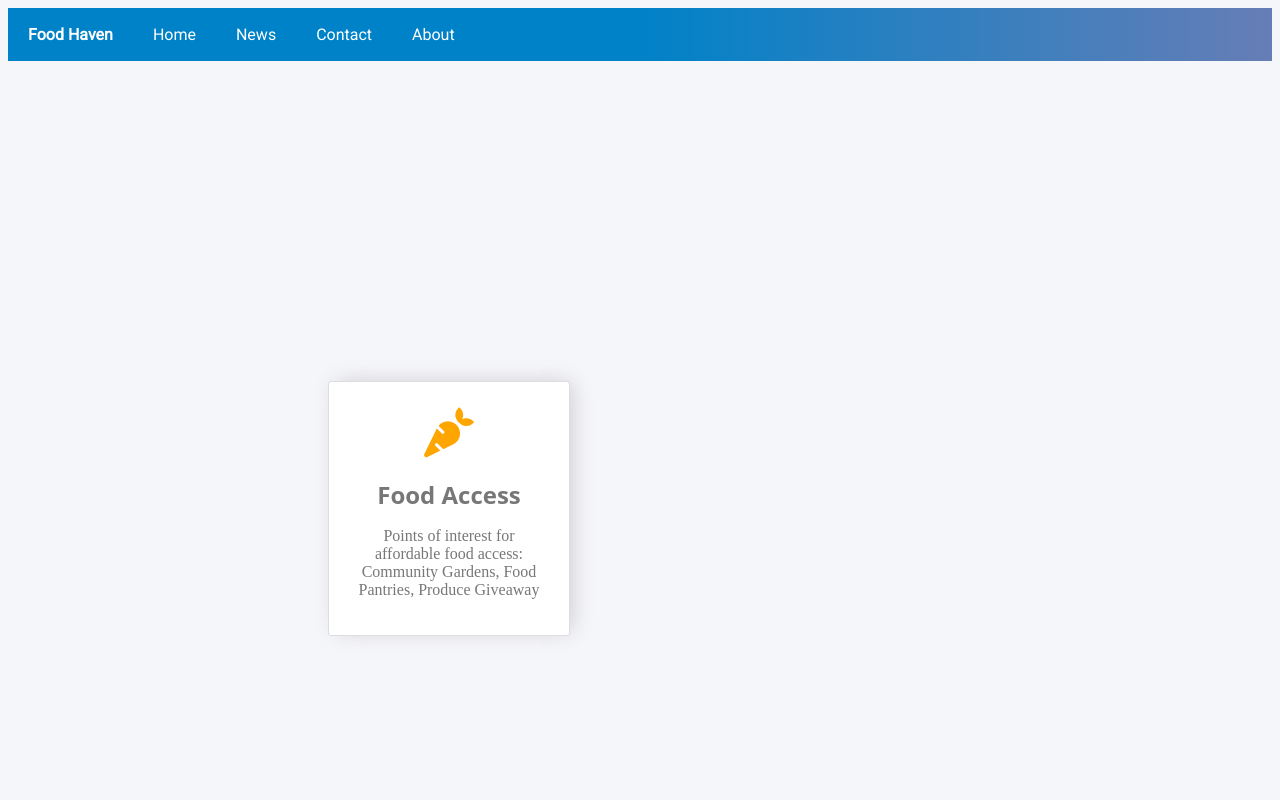
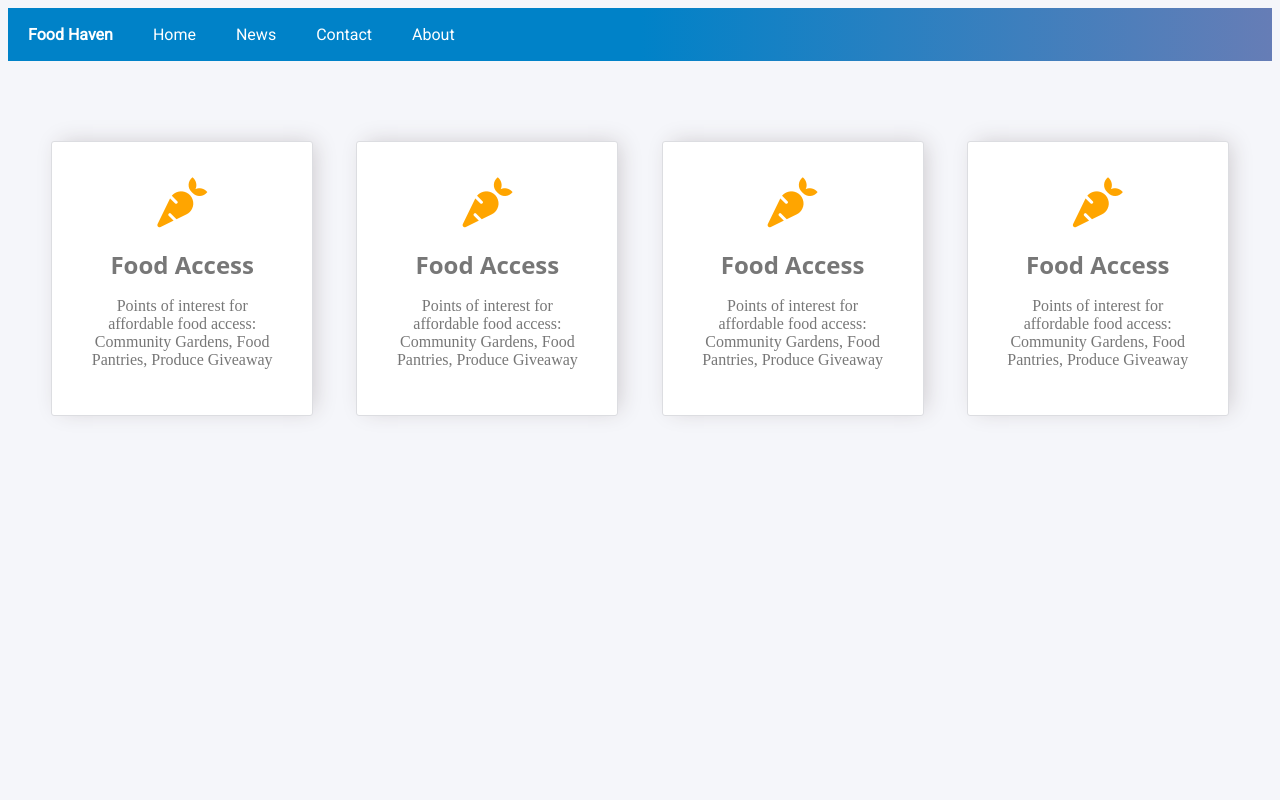
Before and after one commit to binghamton-hackathon/Food-Haven, an Angular app: page / in a window 1280 px wide. Shown: the top 800 px of the page. Built offline with nearby package versions, Linux system fonts and the light colour scheme.

Commit message:
p2 panel

```diff
--- a/src/app/app.component.html
+++ b/src/app/app.component.html
@@ -1,8 +1,5 @@
 <!--The content below is only a placeholder and can be replaced.-->
 <div id="app-component">
-
   <app-navbar></app-navbar>
-  <app-about-panel></app-about-panel>
-  <app-large-panel></app-large-panel>
+  <app-home></app-home>
 </div>
-<div></div>
--- a/src/app/app.module.ts
+++ b/src/app/app.module.ts
@@ -6,6 +6,8 @@ import { NavbarComponent } from './core/navbar/navbar.component';
 import { AboutPanelComponent } from './components/about-panel/about-panel.component';
 import { LargePanelComponent } from './components/large-panel/large-panel.component';
 import { SmallButtonComponent } from './components/buttons/small-button/small-button.component';
+import { HomeComponent } from './core/home/home.component';
+import { P2PanelComponent } from './components/p2-panel/p2-panel.component';
 
 @NgModule({
   declarations: [
@@ -13,7 +15,9 @@ import { SmallButtonComponent } from './components/buttons/small-button/small-bu
     NavbarComponent,
     AboutPanelComponent,
     LargePanelComponent,
-    SmallButtonComponent
+    SmallButtonComponent,
+    HomeComponent,
+    P2PanelComponent
   ],
   imports: [
     BrowserModule
--- a/src/app/components/about-panel/about-panel.component.css
+++ b/src/app/components/about-panel/about-panel.component.css
@@ -1,9 +1,8 @@
 .food-panel {
-  margin: 20rem;
   text-align: center;
   display: block;
   width: 200px;
-  padding: 20px;
+  padding: 30px;
   border: 1px solid #dcdde1;
   border-radius: 3px;
   background-color: white;
@@ -11,6 +10,12 @@
   -moz-box-shadow: 5px -2px 21px -4px rgba(204,200,204,1);
   box-shadow: 5px -2px 21px -4px rgba(204,200,204,1);
   color: #777;
+  transition: all .3s;
+}
+
+.food-panel:hover {
+  cursor: pointer;
+  transform: translateY(-3px);
 }
 .c-header1 {
   font-family: 'Open Sans',sans-serif;
--- a/src/app/components/large-panel/large-panel.component.css
+++ b/src/app/components/large-panel/large-panel.component.css
@@ -9,6 +9,7 @@
   -moz-box-shadow: 9px 8px 21px -4px rgba(204,200,204,1);
   box-shadow: 9px 8px 21px -4px rgba(204,200,204,1);
   background-color: white;
+  color: #777;
 }
 
 .panel-left {
--- /dev/null
+++ b/src/app/components/p2-panel/p2-panel.component.html
@@ -0,0 +1,3 @@
+<p>
+  p2-panel works!
+</p>
--- /dev/null
+++ b/src/app/components/p2-panel/p2-panel.component.ts
@@ -0,0 +1,15 @@
+import { Component, OnInit } from '@angular/core';
+
+@Component({
+  selector: 'app-p2-panel',
+  templateUrl: './p2-panel.component.html',
+  styleUrls: ['./p2-panel.component.css']
+})
+export class P2PanelComponent implements OnInit {
+
+  constructor() { }
+
+  ngOnInit() {
+  }
+
+}
--- /dev/null
+++ b/src/app/core/home/home.component.css
@@ -0,0 +1,5 @@
+.home {
+  display: flex;
+  justify-content: space-evenly;
+  padding: 5rem 0 5rem 0;
+}
--- /dev/null
+++ b/src/app/core/home/home.component.html
@@ -0,0 +1,14 @@
+<div class="home">
+  <div class="home-item">
+    <app-about-panel></app-about-panel>
+  </div>
+  <div class="home-item">
+    <app-about-panel></app-about-panel>
+  </div>
+  <div class="home-item">
+    <app-about-panel></app-about-panel>
+  </div>
+  <div class="home-item">
+    <app-about-panel></app-about-panel>
+  </div>
+</div>
--- /dev/null
+++ b/src/app/core/home/home.component.ts
@@ -0,0 +1,15 @@
+import { Component, OnInit } from '@angular/core';
+
+@Component({
+  selector: 'app-home',
+  templateUrl: './home.component.html',
+  styleUrls: ['./home.component.css']
+})
+export class HomeComponent implements OnInit {
+
+  constructor() { }
+
+  ngOnInit() {
+  }
+
+}
--- /dev/null
+++ b/src/app/services/home.service.ts
@@ -0,0 +1,3 @@
+const aboutPanel = [
+
+]
```
Also changed, not shown: src/app/components/p2-panel/p2-panel.component.css (added), 2 other files (tests, documents, lock files or other folders).
